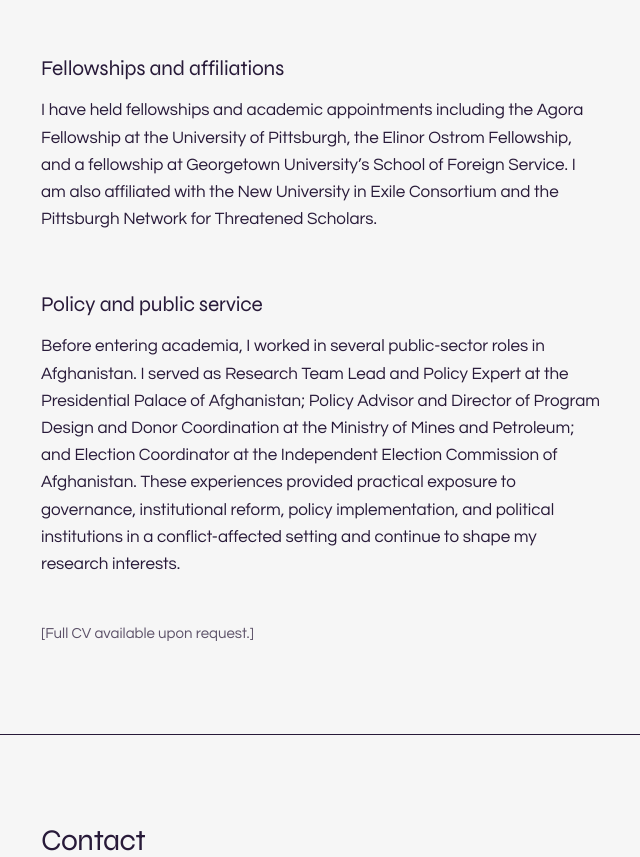
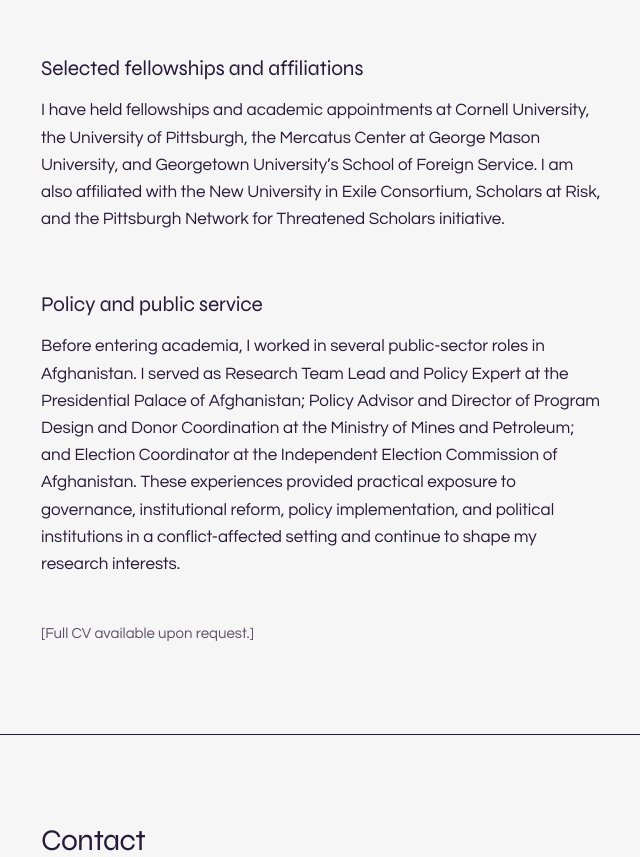
Before and after one commit to hasinajalal/hasinajalal.github.io, a plain HTML site: page index.html in a window 1280 px wide. Shown: the part 7058-7915 px from the top of the page, without its empty margins (109-749 px from the left). Drawn offline with Linux system fonts and the light colour scheme.

Commit message:
background: the affiliations note named three fellowships and left out Scholars at Risk
The paragraph was the source's sentence: the Agora Fellowship at Pittsburgh,
the Elinor Ostrom Fellowship, and a fellowship at Georgetown's School of
Foreign Service. What the page should say is where the appointments were —
Cornell University, the University of Pittsburgh, the Mercatus Center at
George Mason University, and Georgetown University's School of Foreign Service
— and the affiliations now include Scholars at Risk alongside the New
University in Exile Consortium and the Pittsburgh Network for Threatened
Scholars.

Replaced the paragraph with her current wording (supplied 2026-11-12) and
retitled the group "Selected fellowships and affiliations", sentence case like
every other group title. README now records that this block is newer than the
site it summarises, so a later fidelity pass does not restore the old sentence.

Verified: heading and paragraph render in the Background section at 1280px
with no horizontal overflow, and the document parses with no unclosed tags.

```diff
--- a/index.html
+++ b/index.html
@@ -291,8 +291,8 @@
       </div>
 
       <div class="group">
-        <h3 class="group__title">Fellowships and affiliations</h3>
-        <p>I have held fellowships and academic appointments including the Agora Fellowship at the University of Pittsburgh, the Elinor Ostrom Fellowship, and a fellowship at Georgetown University’s School of Foreign Service. I am also affiliated with the New University in Exile Consortium and the Pittsburgh Network for Threatened Scholars.</p>
+        <h3 class="group__title">Selected fellowships and affiliations</h3>
+        <p>I have held fellowships and academic appointments at Cornell University, the University of Pittsburgh, the Mercatus Center at George Mason University, and Georgetown University’s School of Foreign Service. I am also affiliated with the New University in Exile Consortium, Scholars at Risk, and the Pittsburgh Network for Threatened Scholars initiative.</p>
       </div>
 
       <div class="group">
```
Also changed, not shown: 1 other file.
